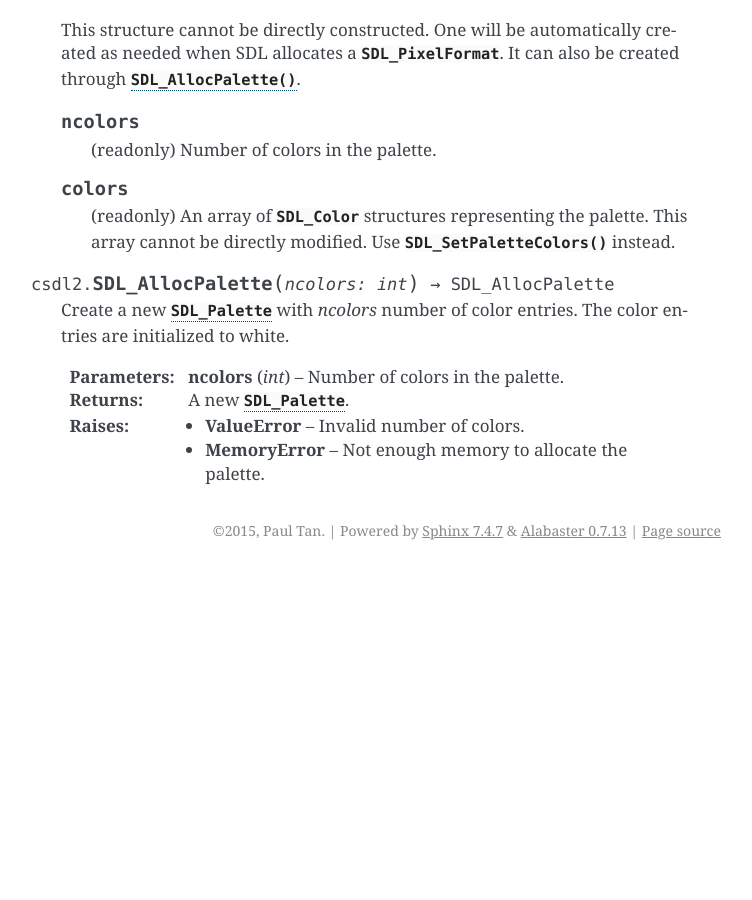
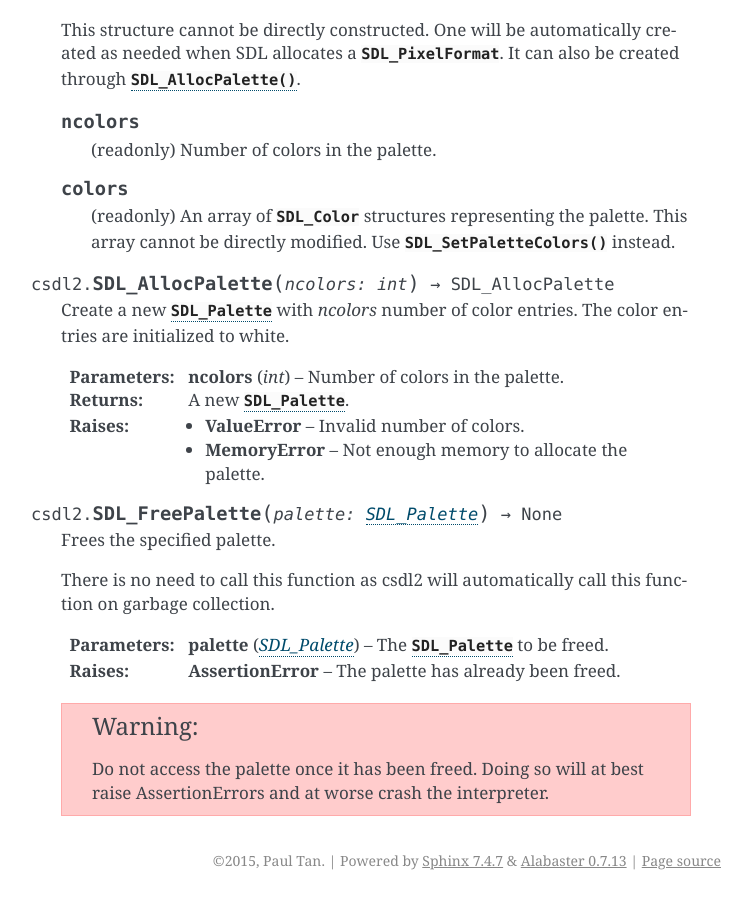
Before and after one commit to pyokagan/pycsdl2, a Sphinx documentation site: the page built from docs/source/api/pixels.rst, in a window 1280 px wide and 900 px high, scrolled down 3449 px. Shown: the whole window, without its empty margins (389-1141 px from the left). Built offline with Sphinx 7.4.7, drawn with Linux system fonts in a browser that asks for light colours; before the commit the page ends 4019 px from its top, so only the background shows below that.

Commit message:
docs/api/pixels: document SDL_FreePalette()

```diff
--- a/docs/source/api/pixels.rst
+++ b/docs/source/api/pixels.rst
@@ -193,3 +193,17 @@ Color Palette
    :returns: A new :class:`SDL_Palette`.
    :raises ValueError: Invalid number of colors.
    :raises MemoryError: Not enough memory to allocate the palette.
+
+.. function:: SDL_FreePalette(palette: SDL_Palette) -> None
+
+   Frees the specified palette.
+
+   There is no need to call this function as csdl2 will automatically call this
+   function on garbage collection.
+
+   :param SDL_Palette palette: The :class:`SDL_Palette` to be freed.
+   :raises AssertionError: The palette has already been freed.
+
+   .. warning:: Do not access the palette once it has been freed. Doing so will
+                at best raise AssertionErrors and at worse crash the
+                interpreter.
```
